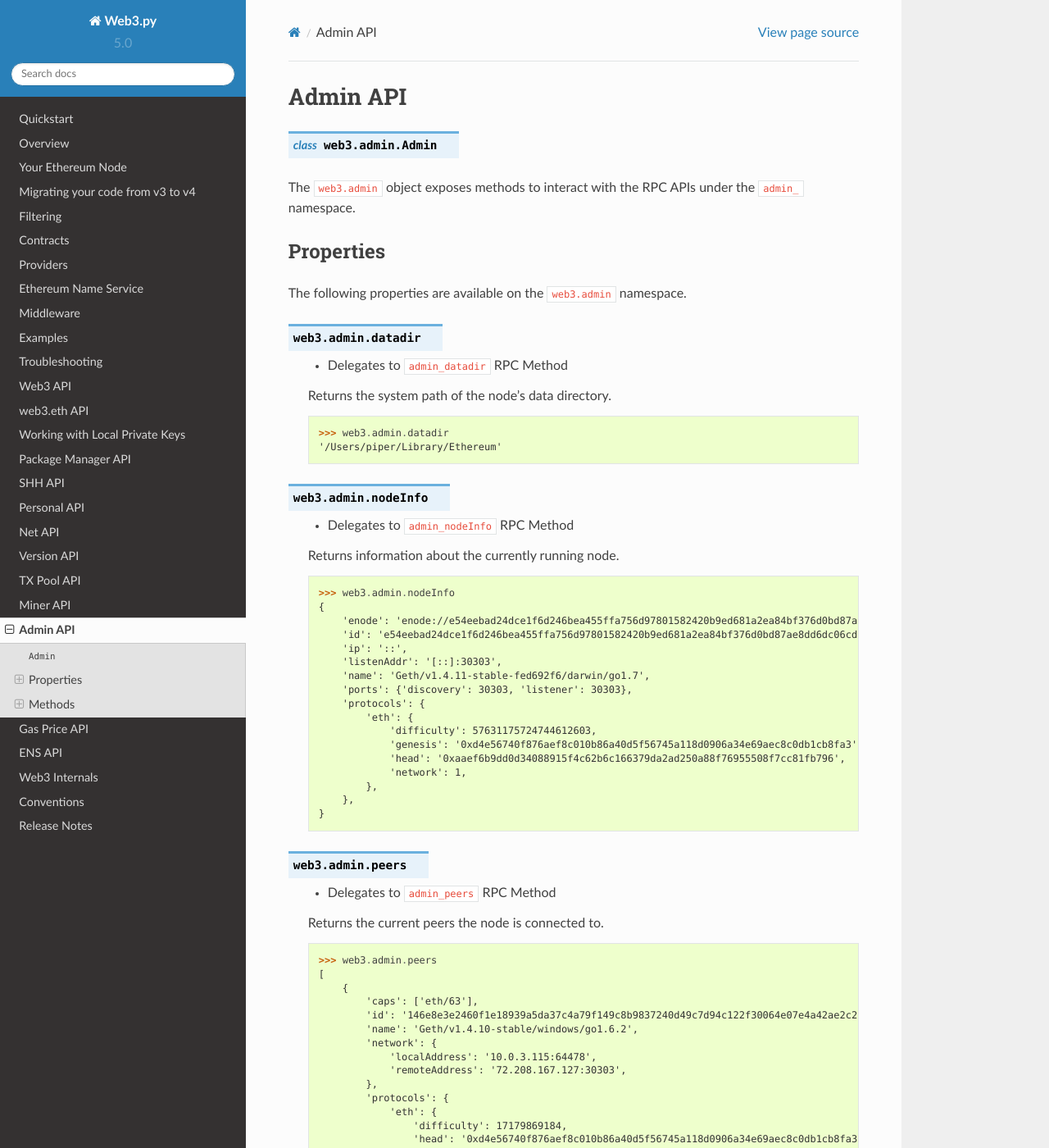
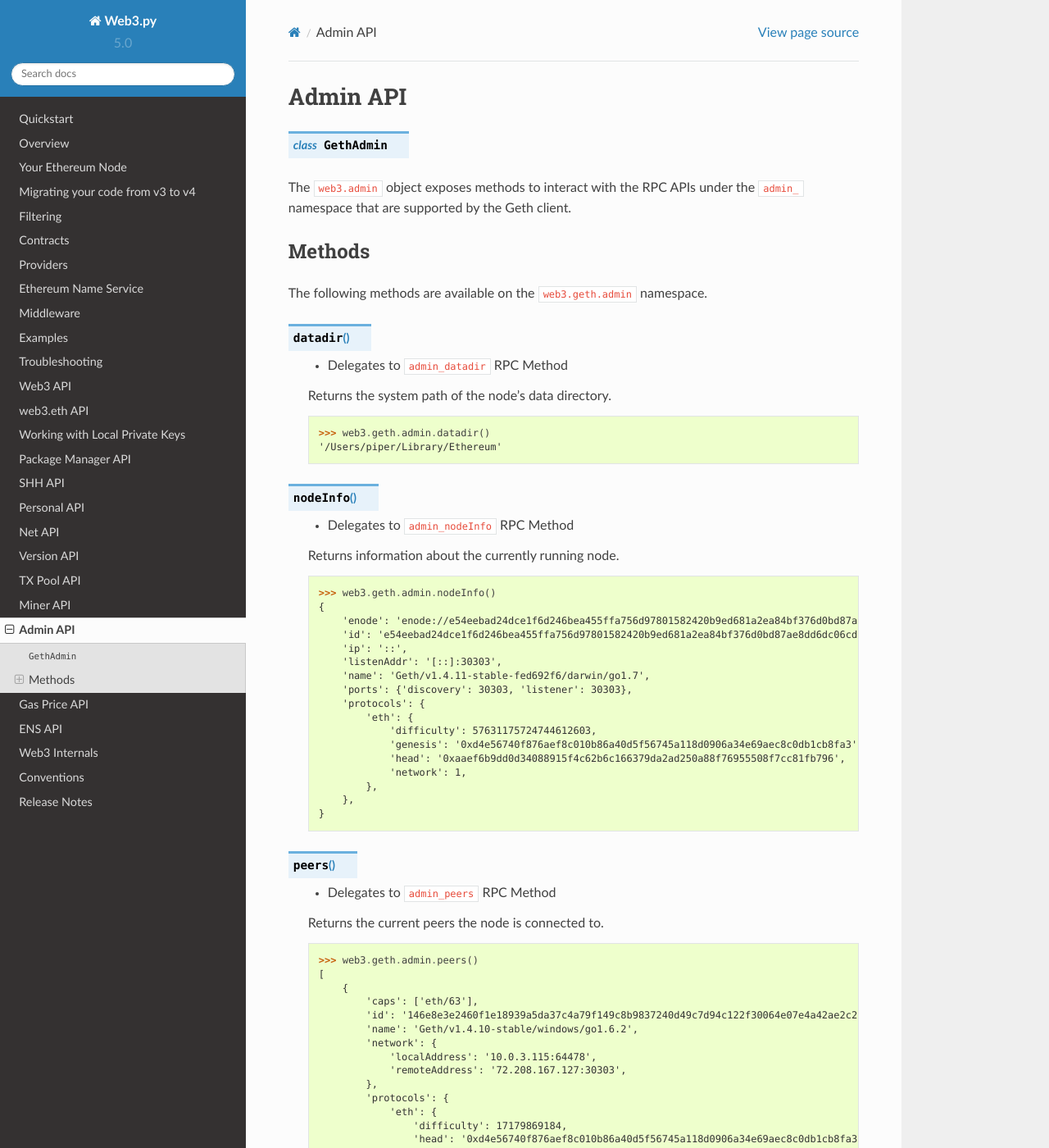
Before and after one commit to shuziren/web3.py, a Sphinx documentation site: the page built from docs/web3.admin.rst, in a window 1280 px wide and 1400 px high. Shown: the whole window at 82% size. Built offline with Sphinx 7.4.7 and the Read the Docs theme 2.0.0, drawn with Linux system fonts in a browser that asks for light colours; some of the changed text lies outside the part shown.

Commit message:
Move admin module to geth namespace

```diff
--- a/docs/providers.rst
+++ b/docs/providers.rst
@@ -130,7 +130,7 @@ For example, the following retrieves the client enode endpoint for both geth and
         enode = w3.parity.enode
 
     elif connected and w3.version.node.startswith('Geth'):
-        enode = w3.admin.nodeInfo['enode']
+        enode = w3.geth.admin.nodeInfo['enode']
 
     else:
         enode = None
--- a/docs/releases.rst
+++ b/docs/releases.rst
@@ -36,6 +36,8 @@ v5 Breaking Changes Summary
 
 Unreleased (latest source)
 --------------------------
+  - Move ``web3.admin`` module to ``web3.geth`` namespace.
+    - `#1288 <https://github.com/ethereum/web3.py/pull/1288>`_
   - Remove ``web3/utils`` directory in favor of ``web3/_utils``
     - `#1282 <https://github.com/ethereum/web3.py/pull/1282>`_
   - Implement ``eth_submitHashrate`` and ``eth_submitWork`` JSONRPC endpoints.
--- a/docs/web3.admin.rst
+++ b/docs/web3.admin.rst
@@ -1,21 +1,19 @@
 Admin API
 ==========
 
-.. py:module:: web3.admin
-.. py:currentmodule:: web3.admin
-
-.. py:class:: Admin
+.. py:class:: GethAdmin
 
 The ``web3.admin`` object exposes methods to interact with the RPC APIs under the
-``admin_`` namespace.
+``admin_`` namespace that are supported by the Geth client.
 
 
-Properties
-----------
+Methods
+-------
 
-The following properties are available on the ``web3.admin`` namespace.
+The following methods are available on the ``web3.geth.admin`` namespace.
 
-.. py:attribute:: datadir
+
+.. py:method:: datadir()
 
     * Delegates to ``admin_datadir`` RPC Method
 
@@ -23,11 +21,11 @@ The following properties are available on the ``web3.admin`` namespace.
 
     .. code-block:: python
 
-        >>> web3.admin.datadir
+        >>> web3.geth.admin.datadir()
         '/Users/piper/Library/Ethereum'
 
 
-.. py:attribute:: nodeInfo
+.. py:method:: nodeInfo()
 
     * Delegates to ``admin_nodeInfo`` RPC Method
 
@@ -35,7 +33,7 @@ The following properties are available on the ``web3.admin`` namespace.
 
     .. code-block:: python
 
-        >>> web3.admin.nodeInfo
+        >>> web3.geth.admin.nodeInfo()
         {
             'enode': 'enode://e54eebad24dce1f6d246bea455ffa756d97801582420b9ed681a2ea84bf376d0bd87ae8dd6dc06cdb862a2ca89ecabe1be1050be35b4e70d62bc1a092cb7e2d3@[::]:30303',
             'id': 'e54eebad24dce1f6d246bea455ffa756d97801582420b9ed681a2ea84bf376d0bd87ae8dd6dc06cdb862a2ca89ecabe1be1050be35b4e70d62bc1a092cb7e2d3',
@@ -54,7 +52,7 @@ The following properties are available on the ``web3.admin`` namespace.
         }
 
 
-.. py:attribute:: peers
+.. py:method:: peers()
 
     * Delegates to ``admin_peers`` RPC Method
 
@@ -62,7 +60,7 @@ The following properties are available on the ``web3.admin`` namespace.
 
     .. code-block:: python
 
-        >>> web3.admin.peers
+        >>> web3.geth.admin.peers()
         [
             {
                 'caps': ['eth/63'],
@@ -99,11 +97,6 @@ The following properties are available on the ``web3.admin`` namespace.
             ...
         ]
 
-Methods
--------
-
-The following methods are available on the ``web3.admin`` namespace.
-
 
 .. py:method:: addPeer(node_url)
 
@@ -113,7 +106,7 @@ The following methods are available on the ``web3.admin`` namespace.
 
     .. code-block:: python
 
-        >>> web3.admin.addPeer('enode://e54eebad24dce1f6d246bea455ffa756d97801582420b9ed681a2ea84bf376d0bd87ae8dd6dc06cdb862a2ca89ecabe1be1050be35b4e70d62bc1a092cb7e2d3@52.71.255.237:30303')
+        >>> web3.geth.admin.addPeer('enode://e54eebad24dce1f6d246bea455ffa756d97801582420b9ed681a2ea84bf376d0bd87ae8dd6dc06cdb862a2ca89ecabe1be1050be35b4e70d62bc1a092cb7e2d3@52.71.255.237:30303')
         True
 
 
@@ -127,7 +120,7 @@ The following methods are available on the ``web3.admin`` namespace.
 
     .. code-block:: python
 
-        >>> web3.admin.setSolc('/usr/local/bin/solc')
+        >>> web3.geth.admin.setSolc('/usr/local/bin/solc')
         "solc, the solidity compiler commandline interface\nVersion: 0.3.5-9da08ac3/Release-Darwin/appleclang/JIT"
 
 
@@ -142,7 +135,7 @@ The following methods are available on the ``web3.admin`` namespace.
 
     .. code-block:: python
 
-        >>> web3.admin.startRPC()
+        >>> web3.geth.admin.startRPC()
         True
 
 
@@ -157,7 +150,7 @@ The following methods are available on the ``web3.admin`` namespace.
 
     .. code-block:: python
 
-        >>> web3.admin.startWS()
+        >>> web3.geth.admin.startWS()
         True
 
 
@@ -169,7 +162,7 @@ The following methods are available on the ``web3.admin`` namespace.
 
     .. code-block:: python
 
-        >>> web3.admin.stopRPC()
+        >>> web3.geth.admin.stopRPC()
         True
 
 
@@ -181,5 +174,5 @@ The following methods are available on the ``web3.admin`` namespace.
 
     .. code-block:: python
 
-        >>> web3.admin.stopWS()
+        >>> web3.geth.admin.stopWS()
         True
```
Also changed, not shown: 8 other files.
